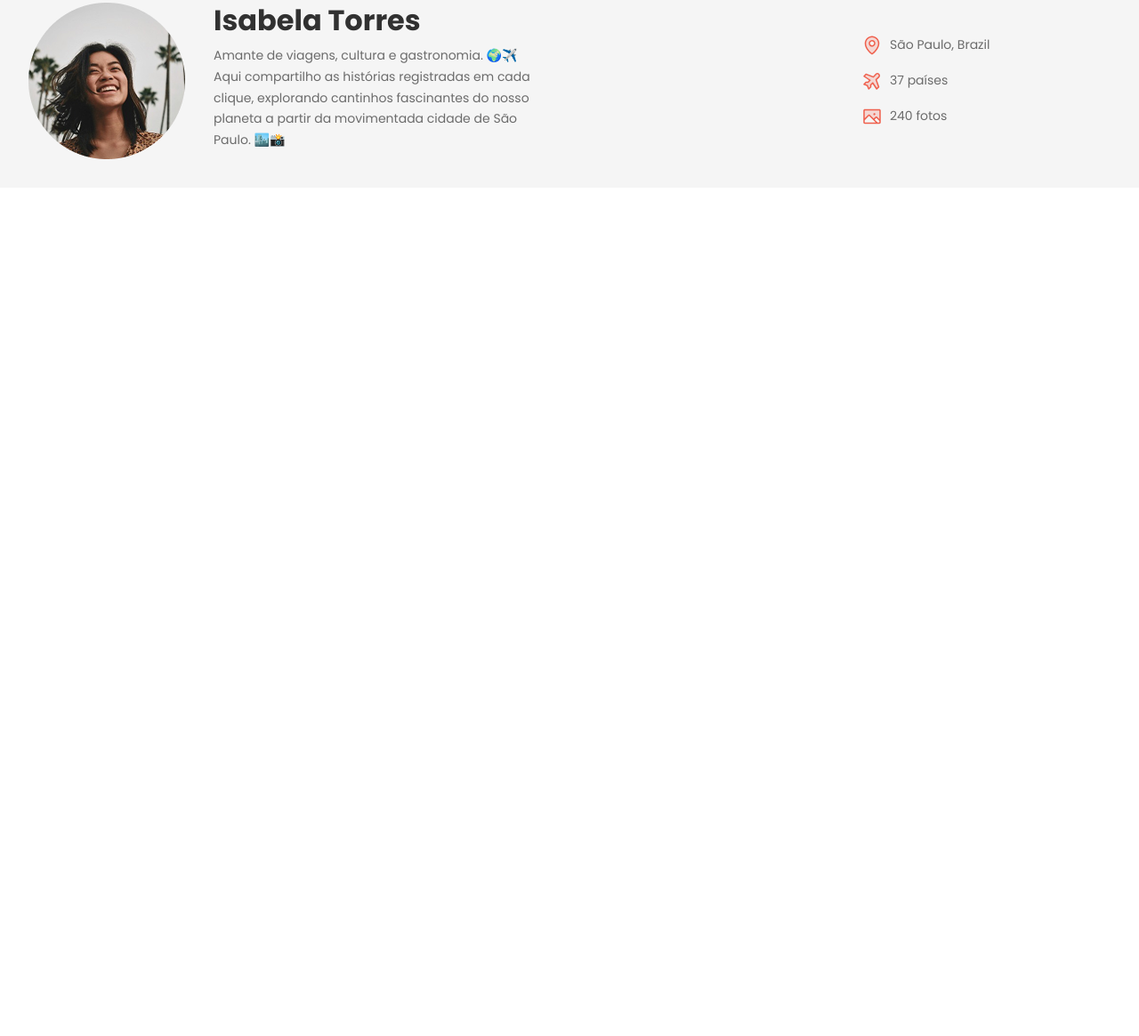
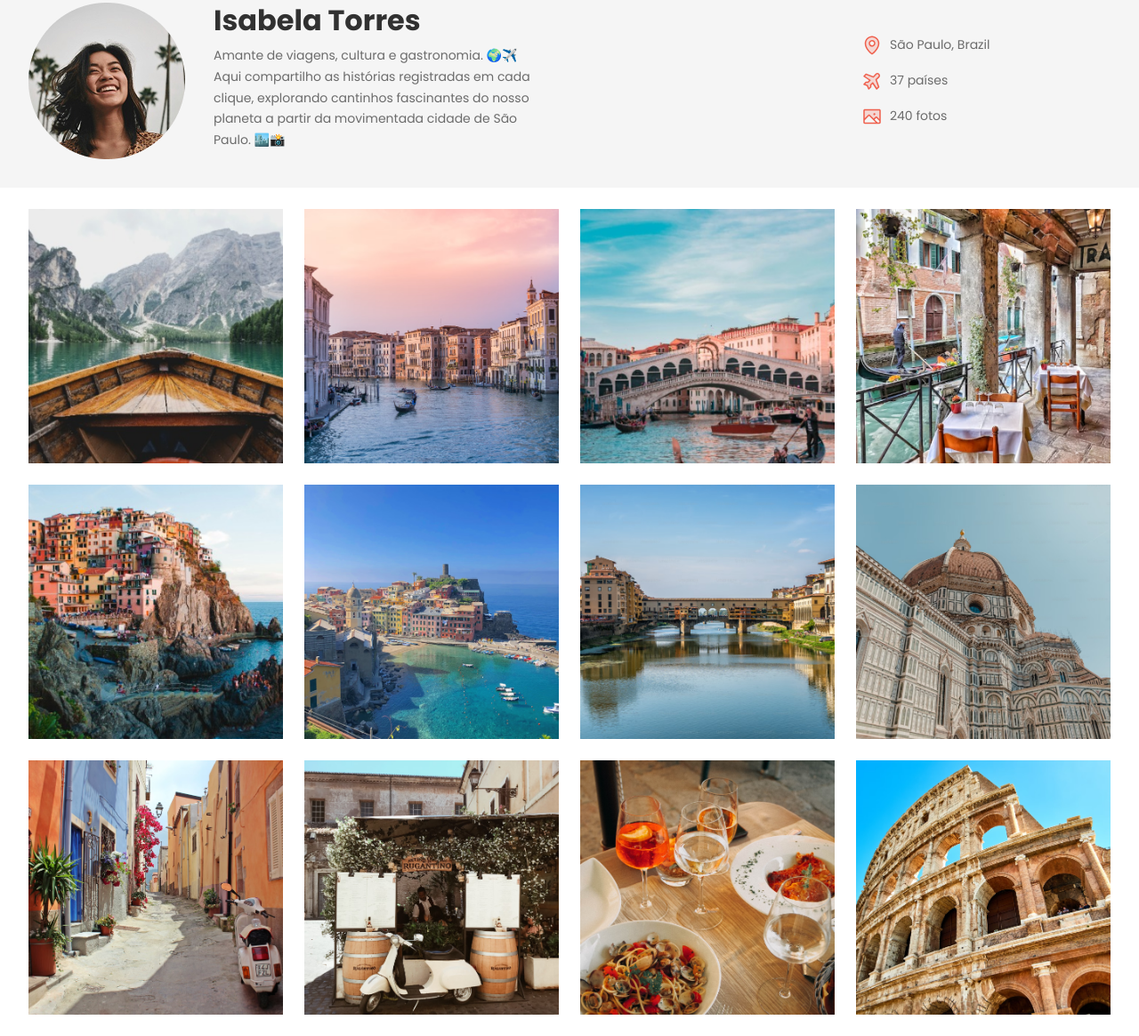
Before and after one commit to HikaroRibeiro/travelgram, a plain HTML site: page index.html in a window 1280 px wide. Shown: the part 125-1290 px from the top of the page at 89% size. Before the commit the page ends 800 px from the top, so only its background shows below. Drawn offline with Linux system fonts and the light colour scheme.

Commit message:
✨ Galeria de Imagens
Criação da galeria de imagens.

```diff
--- a/index.html
+++ b/index.html
@@ -62,5 +62,21 @@
             </div>
         </header>
     </div>
+
+
+    <main class="container">
+        <img src="assets/images/Image 01.png" alt="">
+        <img src="assets/images/Image 02.png" alt="">
+        <img src="assets/images/Image 03.png" alt="">
+        <img src="assets/images/Image 04.png" alt="">
+        <img src="assets/images/Image 05.png" alt="">
+        <img src="assets/images/Image 06.png" alt="">
+        <img src="assets/images/Image 07.png" alt="">
+        <img src="assets/images/Image 08.png" alt="">
+        <img src="assets/images/Image 09.png" alt="">
+        <img src="assets/images/Image 10.png" alt="">
+        <img src="assets/images/Image 11.png" alt="">
+        <img src="assets/images/Image 12.png" alt="">
+    </main>
 </body>
 </html>
--- a/styles/index.css
+++ b/styles/index.css
@@ -1,3 +1,4 @@
 @import url(global.css);
 @import url(nav.css);
 @import url(header.css);
+@import url(main.css);
--- /dev/null
+++ b/styles/main.css
@@ -0,0 +1,13 @@
+main {
+    display: flex;
+    flex-wrap: wrap;
+    gap: 24px;
+    padding-block: 24px;
+}
+
+
+main img {
+    width: 286px;
+    height: 286px;
+    object-fit: cover; /* Para cobrir a imagem em um quadrado perfeito.*/
+}
```
